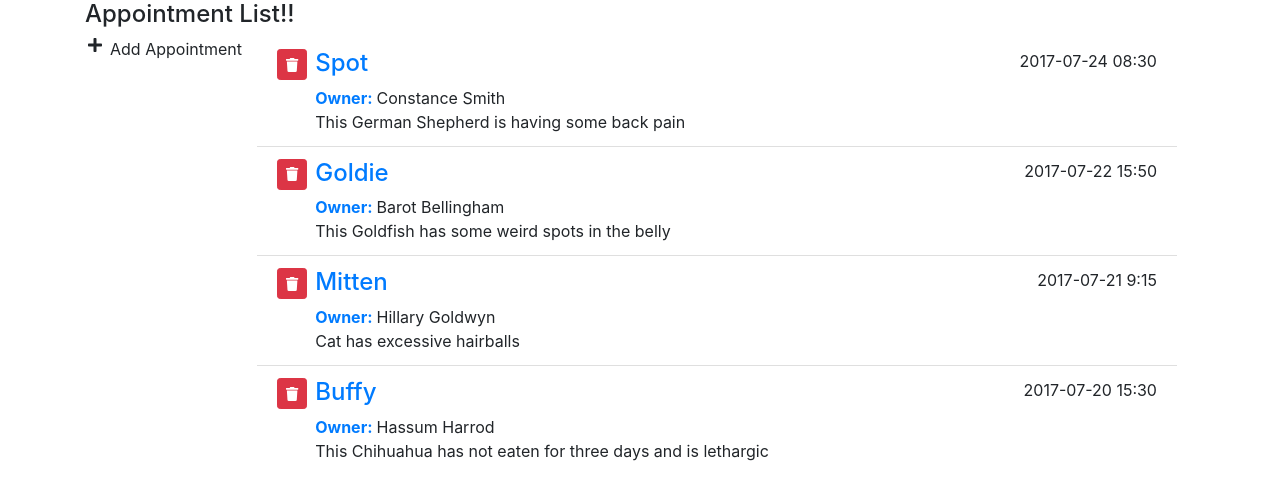
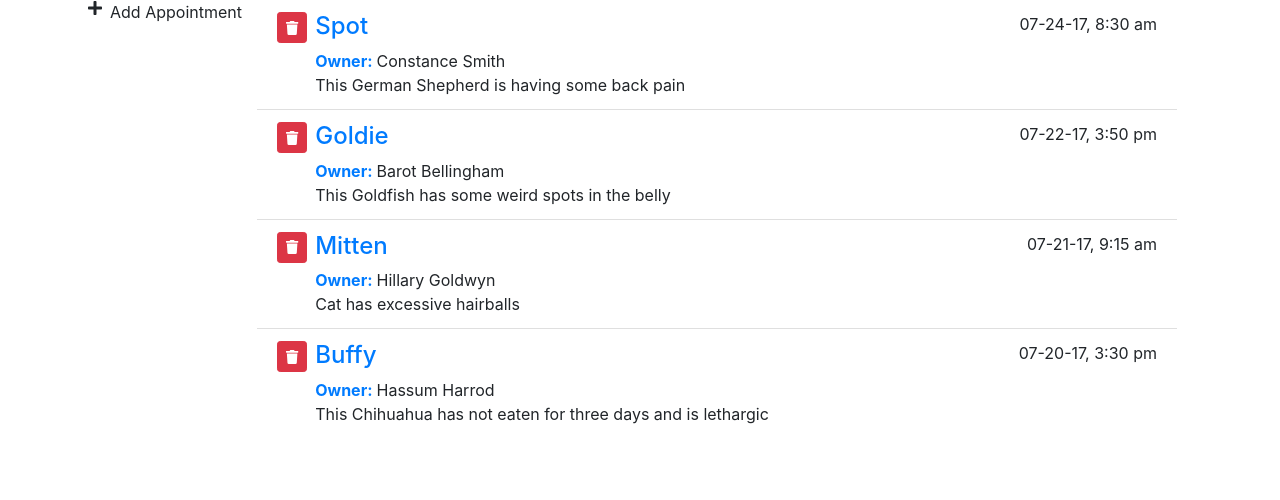
Before and after one commit to RockyKev/lynda-vue-interface, a Vue app: page / in a window 1280 px wide. Shown: the top 500 px of the page. Built offline with nearby package versions, Linux system fonts and the light colour scheme.

Commit message:
deleted records

```diff
--- a/src/App.vue
+++ b/src/App.vue
@@ -1,16 +1,15 @@
 <template>
   <div id="main-app" class="container">
-    <h4>{{ title }}</h4>
-
     <div class="row justify-content-center">
       <font-awesome-icon icon="plus" class="mr-2" />Add Appointment
-      <Appointment-List :appointments="appointments" />
+      <Appointment-List :appointments="appointments" @remove="removeItem" />
     </div>
   </div>
 </template>
 
 <script>
 import { FontAwesomeIcon } from "@fortawesome/vue-fontawesome";
+import _ from "lodash";
 import axios from "axios";
 
 import AppointmentList from "./components/AppointmentList";
@@ -19,7 +18,6 @@
   name: "MainApp",
   data: function() {
     return {
-      title: "Appointment List!!",
       appointments: []
     };
   },
@@ -32,6 +30,11 @@
     axios
       .get("./data/appointments.json")
       .then(response => (this.appointments = response.data));
+  },
+  methods: {
+    removeItem: function(apt) {
+      this.appointments = _.without(this.appointments, apt);
+    }
   }
 };
 </script>
--- a/src/components/AppointmentList.vue
+++ b/src/components/AppointmentList.vue
@@ -6,13 +6,16 @@
         v-for="(item, i) in appointments"
         v-bind:key="i"
       >
-        <button class="mr-2 btn btn-sm btn-danger">
+        <button
+          class="mr-2 btn btn-sm btn-danger"
+          @click="$emit('remove', item)"
+        >
           <font-awesome-icon icon="trash" />
         </button>
         <div class="w-100">
           <div class="d-flex justify-content-between">
             <span class="h4 text-primary">{{ item.petName }}</span>
-            <span class="float-right">{{ item.aptDate }}</span>
+            <span class="float-right">{{ formattedDate(item.aptDate) }}</span>
           </div>
           <div class="owner-name">
             <span class="font-weight-bold text-primary mr-1">Owner:</span>
@@ -27,12 +30,18 @@
 
 <script>
 import { FontAwesomeIcon } from "@fortawesome/vue-fontawesome";
+import moment from "moment";
 
 export default {
   name: "AppointmentList",
   props: ["appointments"],
   components: {
     FontAwesomeIcon
+  },
+  methods: {
+    formattedDate: function(date) {
+      return moment(new Date(date)).format("MM-DD-YY, h:mm a");
+    }
   }
 };
 </script>
```
